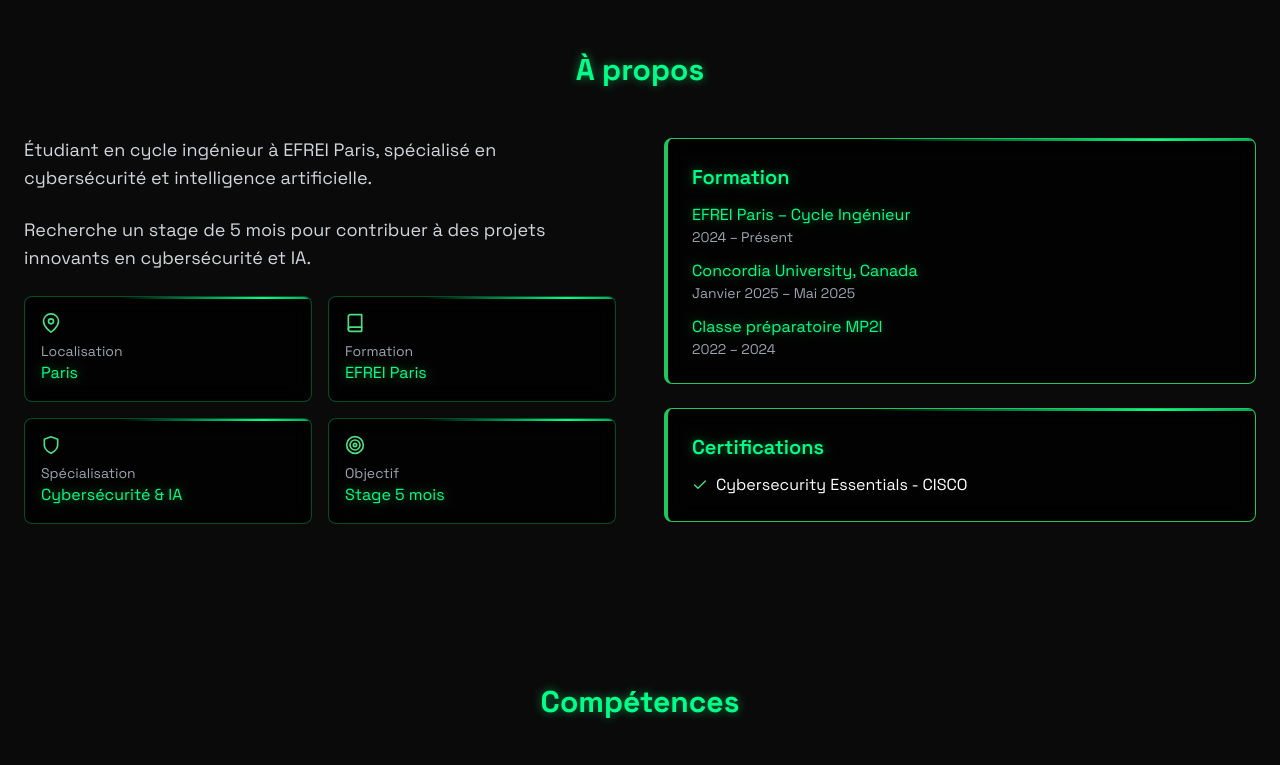
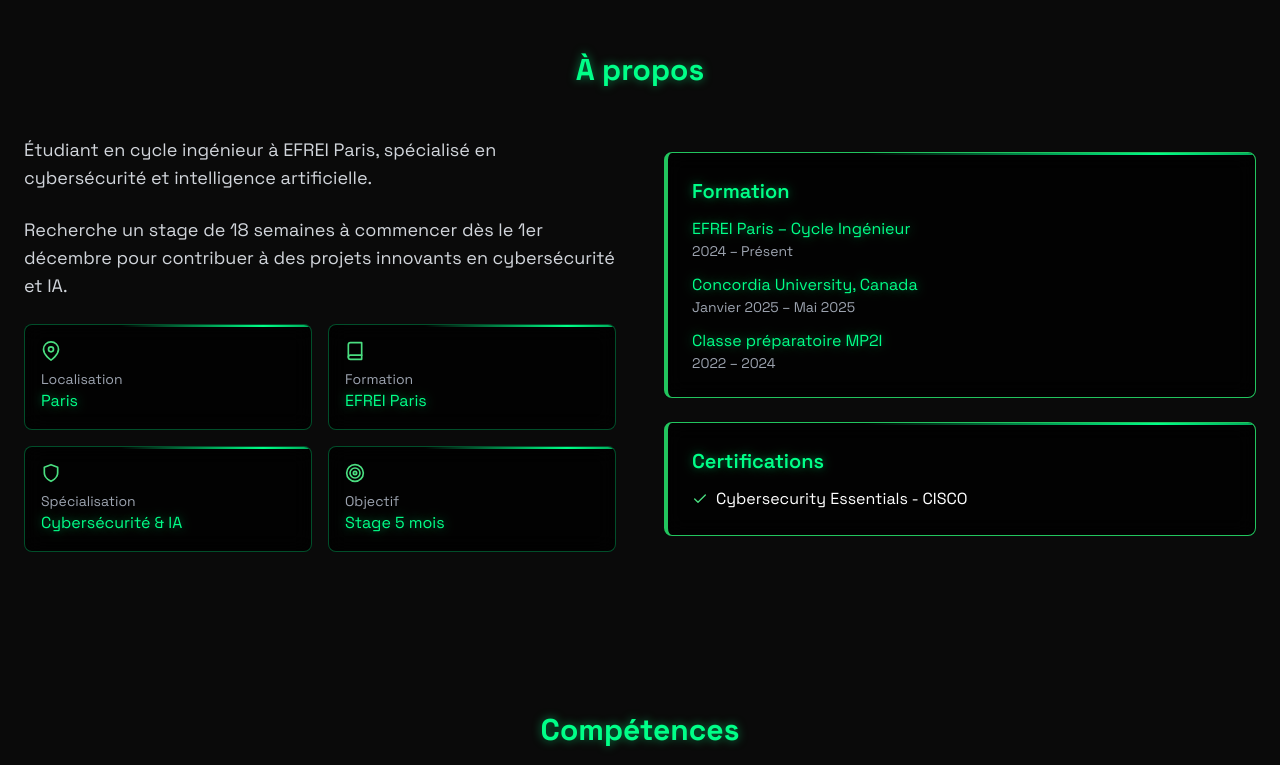
Before and after one commit to Thoma-B/Portfolio, a plain HTML site: page index.html in a window 1280 px wide. Shown: the part 828-1593 px from the top of the page. Drawn offline with nearby package versions, Linux system fonts and the light colour scheme.

Commit message:
Update index.html

```diff
--- a/index.html
+++ b/index.html
@@ -220,7 +220,7 @@
             <div class="grid md:grid-cols-2 gap-12 items-center">
                 <div>
                     <p class="text-lg text-gray-300 mb-6">Étudiant en cycle ingénieur à EFREI Paris, spécialisé en cybersécurité et intelligence artificielle.</p>
-                    <p class="text-lg text-gray-300 mb-6">Recherche un stage de 5 mois pour contribuer à des projets innovants en cybersécurité et IA.</p>
+                    <p class="text-lg text-gray-300 mb-6">Recherche un stage de 18 semaines à commencer dès le 1er décembre pour contribuer à des projets innovants en cybersécurité et IA.</p>
                     <div class="grid grid-cols-2 gap-4">
                         <div class="cyber-border p-4 rounded-lg"><i data-feather="map-pin" class="w-5 h-5 text-green-400 mb-2"></i><p class="text-sm text-gray-400">Localisation</p><p class="cyber-text">Paris</p></div>
                         <div class="cyber-border p-4 rounded-lg"><i data-feather="book" class="w-5 h-5 text-green-400 mb-2"></i><p class="text-sm text-gray-400">Formation</p><p class="cyber-text">EFREI Paris</p></div>
```
